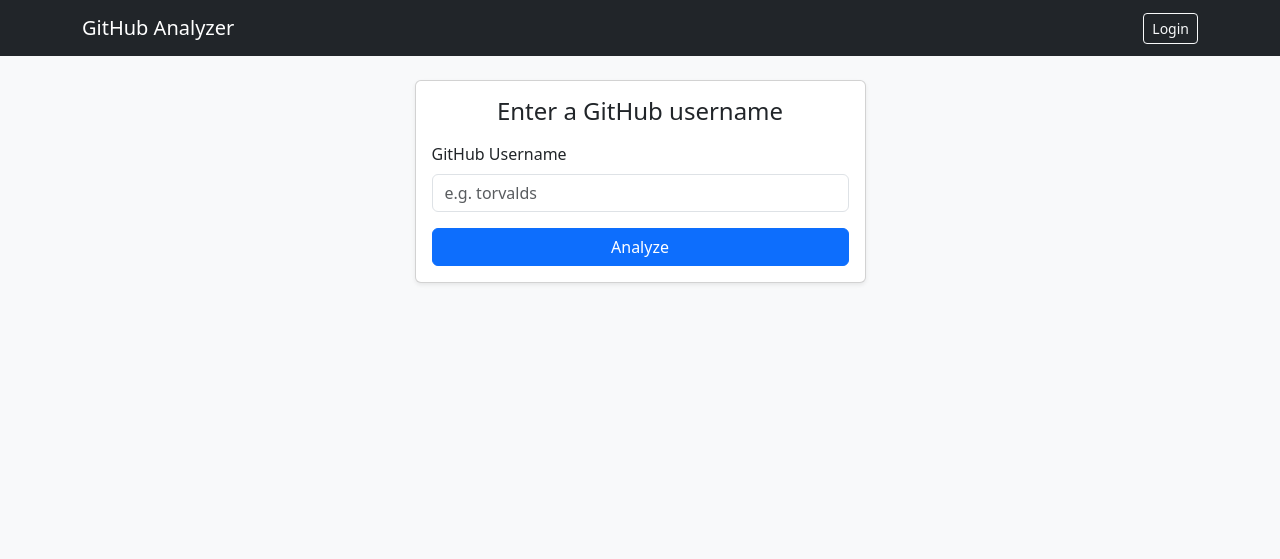
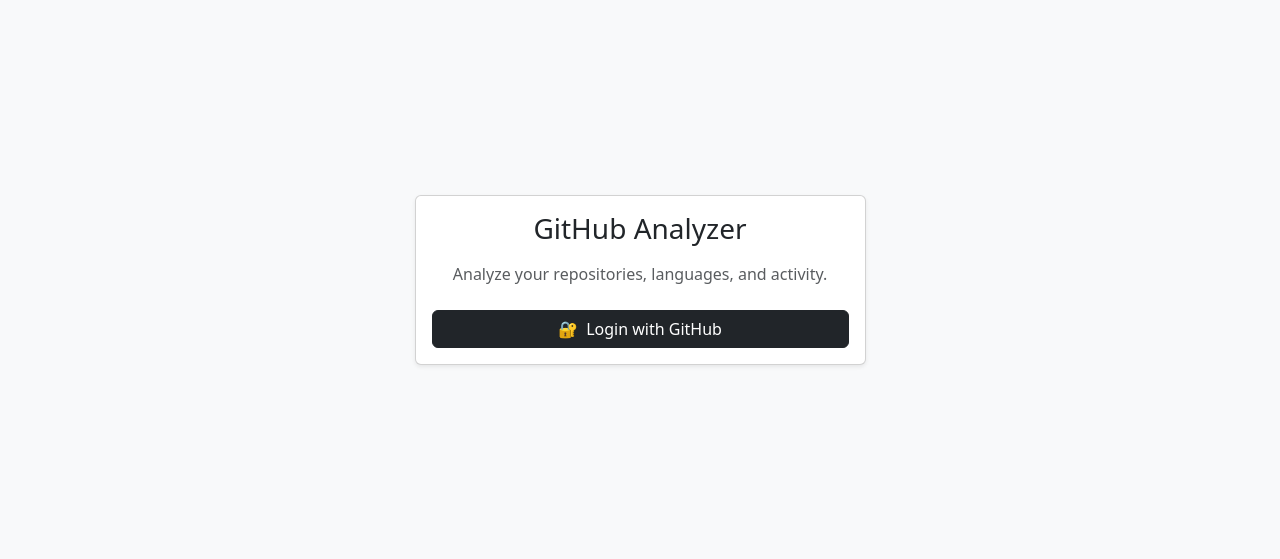
Before and after one commit to andreas-wien/github_analyzer, a Flask app: page / in a window 1280 px wide. Shown: the top 559 px of the page. Run offline with Flask 3, Linux system fonts and the light colour scheme.

Commit message:
change dashboard and user flow

```diff
--- a/app/github.py
+++ b/app/github.py
@@ -1,11 +1,15 @@
 import requests
 from flask import current_app
+
+API_BASE_URL = "https://api.github.com"
 
 BASE_HEADERS = {
     "Accept": "application/vnd.github+json",
     "User-Agent": "Flask-App"
 }
 
+def get_auth_url():
+    return f"https://github.com/login/oauth/authorize?client_id={current_app.config['GITHUB_CLIENT_ID']}&scope=repo"
 
 def get_access_token(code):
     url = "https://github.com/login/oauth/access_token"
@@ -25,7 +29,7 @@ def get_user(token):
         "Authorization": f"token {token}"
     }
 
-    res = requests.get("https://api.github.com/user", headers=headers)
+    res = requests.get(f"{API_BASE_URL}/user", headers=headers)
     return res.json()
 
 
@@ -35,11 +39,24 @@ def get_repos(token):
         "Authorization": f"token {token}"
     }
 
-    res = requests.get("https://api.github.com/user/repos", headers=headers)
+    res = requests.get(f"{API_BASE_URL}/user/repos", headers=headers)
     return res.json()
 
 
 def get_public_user(username):
-    url = f"https://api.github.com/users/{username}"
+    url = f"{API_BASE_URL}/users/{username}"
     res = requests.get(url, headers=BASE_HEADERS)
     return res.json()
+
+def get_top_languages(token):
+    repos = get_repos(token)
+
+    languages = {}
+
+    for repo in repos:
+        lang = repo["language"]
+        if lang:
+            languages[lang] = languages.get(lang, 0) + 1
+    languages = dict(sorted(languages.items(), key=lambda x: x[1], reverse=True))
+
+    return languages
--- a/app/routes.py
+++ b/app/routes.py
@@ -1,21 +1,26 @@
-from flask import Blueprint, render_template, request, redirect, session, current_app
-from .github import get_user, get_repos, get_access_token, get_public_user
+from flask import Blueprint, render_template, request, redirect, session
+from .github import get_auth_url, get_top_languages, get_user, get_repos, get_access_token, get_public_user
 
 main = Blueprint("main", __name__)
 
 @main.route("/")
 def home():
+    token = session.get("github_token")
+
+    if token:
+        return redirect("/dashboard")
+
     return render_template("index.html")
 
 
 @main.route("/login")
 def login():
-    github_auth_url = (
-        "https://github.com/login/oauth/authorize"
-        f"?client_id={current_app.config['GITHUB_CLIENT_ID']}&scope=repo"
-    )
-    return redirect(github_auth_url)
+    return redirect(get_auth_url())
 
+@main.route("/logoff")
+def logoff():
+    session.clear()
+    return redirect("/")
 
 @main.route("/callback")
 def callback():
@@ -36,8 +41,21 @@ def dashboard():
 
     user = get_user(token)
     repos = get_repos(token)
+    languages = get_top_languages(token)
 
-    return render_template("dashboard.html", user=user, repos=repos)
+    return render_template("dashboard.html", user=user, repos=repos, languages=languages)
+
+@main.route("/repos")
+def repos():
+    token = session.get("github_token")
+
+    if not token:
+        return redirect("/")
+
+    user = get_user(token)
+    repos = get_repos(token)
+
+    return render_template("repos.html", user=user, repos=repos)
 
 
 @main.route("/profile", methods=["POST"])
--- a/app/templates/_layout.html
+++ b/app/templates/_layout.html
@@ -12,12 +12,14 @@
   </head>
 
   <body class="bg-light">
+    {% if session.get("github_token") %}
     <nav class="navbar navbar-dark bg-dark mb-4">
       <div class="container">
         <a class="navbar-brand" href="/">GitHub Analyzer</a>
-        <a class="btn btn-outline-light btn-sm" href="/login">Login</a>
+        <a class="btn btn-outline-light btn-sm" href="/logoff">Logoff</a>
       </div>
     </nav>
+    {% endif %}
 
     <main class="container">
         {% block content %}
--- a/app/templates/index.html
+++ b/app/templates/index.html
@@ -1,30 +1,25 @@
 {% extends "_layout.html" %}
 
-{% block title %}Home · GitHub Analyzer{% endblock %}
+{% block title %}Login · GitHub Analyzer{% endblock %}
 
 {% block content %}
 
-<div class="row justify-content-center">
+<div class="row justify-content-center align-items-center" style="min-height: 70vh;">
   <div class="col-md-6 col-lg-5">
-    <div class="card shadow-sm">
+    <div class="card shadow-sm text-center">
       <div class="card-body">
-        <h1 class="h4 mb-3 text-center">Enter a GitHub username</h1>
 
-        <form method="POST" action="/profile">
-          <div class="mb-3">
-            <label for="username" class="form-label">GitHub Username</label>
-            <input
-              type="text"
-              id="username"
-              name="username"
-              class="form-control"
-              placeholder="e.g. torvalds"
-              required
-            />
-          </div>
+        <h1 class="h3 mb-3">GitHub Analyzer</h1>
+        <p class="text-muted mb-4">
+          Analyze your repositories, languages, and activity.
+        </p>
 
-          <button type="submit" class="btn btn-primary w-100">Analyze</button>
-        </form>
+        <a href="/login" class="btn btn-dark w-100 d-flex align-items-center justify-content-center gap-2">
+          <!-- Simple GitHub icon (Bootstrap icon or fallback text) -->
+          <span>🔐</span>
+          <span>Login with GitHub</span>
+        </a>
+
       </div>
     </div>
   </div>
```
Also changed, not shown: app/templates/dashboard.html (+63 -21 lines), app/templates/repos.html (added, +31 -0 lines).
